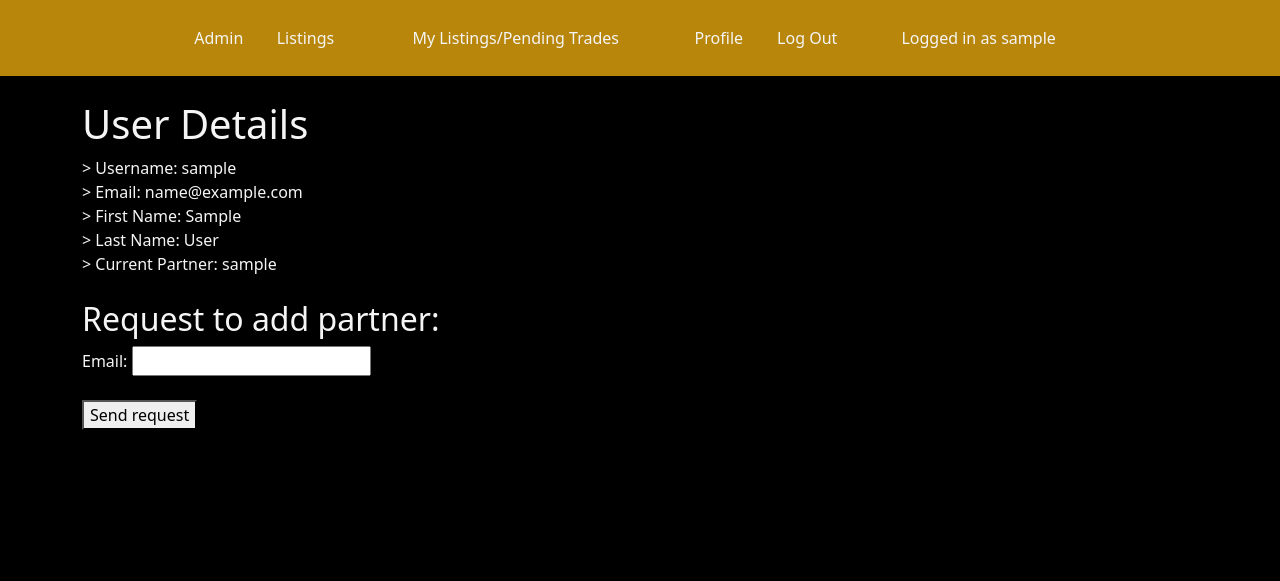
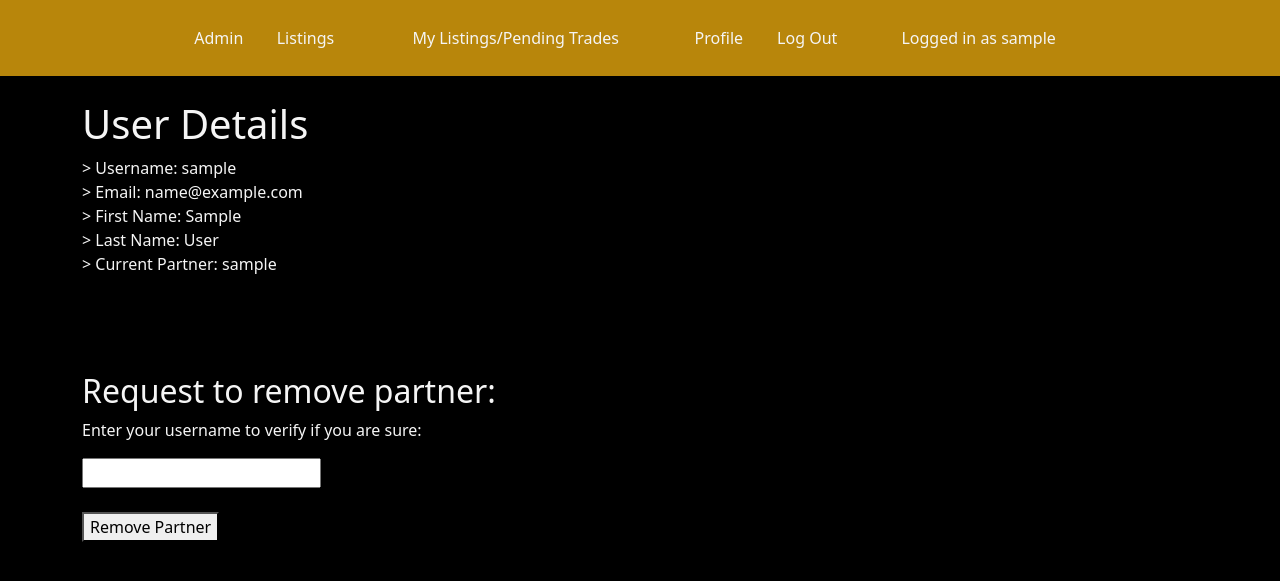
Before and after one commit to L-Husk/CS360Project, a Django app: page /users/profile in a window 1280 px wide. Shown: the top 581 px of the page. Run offline with Django 5.2, Linux system fonts and the light colour scheme; a user stored in the database is signed in; tables that the repository leaves empty hold one stand-in row (values such as "Sample post"); some libraries are stand-ins or nearby versions.

Commit message:
Partners work!! and can be removed

```diff
--- /dev/null
+++ b/listings/templates/listings/test.html
@@ -0,0 +1,5 @@
+{% extends 'layout.html' %}
+
+{% block content %}
+{{teststr}}
+{% endblock %}
--- a/listings/urls.py
+++ b/listings/urls.py
@@ -6,5 +6,6 @@ urlpatterns = [
     path("mylistings", views.user_listings, name="user_listings"),
     path("<int:pid>/details", views.listing_details, name="listing_details"),
     path("form", views.listing_form, name="user_details)"),
-    path("<int:pid>/offer", views.offer_details, name="offer_details")
+    path("<int:pid>/offer", views.offer_details, name="offer_details"),
+	path("test/<str:teststr>", views.test, name="testinginfo")
 ]
--- a/listings/views.py
+++ b/listings/views.py
@@ -86,3 +86,8 @@ def offer_details(request, pid):
 			"form2": form2,
 			"form3": form3}
 	return HttpResponse(template.render(context, request))
+
+def test(request, teststr):
+	template = loader.get_template("listings/test.html")
+	context = {"teststr":teststr}
+	return HttpResponse(template.render(context,request))
--- a/users/forms.py
+++ b/users/forms.py
@@ -1,7 +1,7 @@
 from django import forms
 from django.contrib.auth.models import User
 from django.contrib.auth.forms import UserCreationForm
-from listings.models import PartnerRequest
+from listings.models import PartnerRequest, Profile
 
 class UserForm(UserCreationForm):
     first_name = forms.CharField()
@@ -16,3 +16,6 @@ class SetPartnerForm(forms.ModelForm):
     class Meta:
         model = PartnerRequest
         fields = ['email']
+
+class RemovePartnerForm(forms.Form):
+    name = forms.CharField(label="username",max_length=200)
--- a/users/templates/users/profile.html
+++ b/users/templates/users/profile.html
@@ -22,6 +22,23 @@
 		{% endif %}
 	</div>
 	<br>
+	{% if user.profile.partner %}
+	<br><br><br>
+	<div class="container">
+		<h2> Request to remove partner: </h2>
+		<form method="post">
+			{% csrf_token %}
+			<p>Enter your username to verify if you are sure:</p>
+			{% for f in removeform %}
+			<div class="form-group">
+				{{ f }}
+			</div>
+			{% endfor %}
+			<br>
+			<button type="submit" name="submit_remove">Remove Partner</button>
+		</form>
+	</div>
+	{% else %}
 	<div class="container">
 		<h2> Request to add partner: </h2>
 		<form method="post">
@@ -33,7 +50,8 @@
 		</div>
 		{% endfor %}
 		<br>
-		<button type="submit">Send request</button>
+		<button type="submit" name="submit_add">Send request</button>
 		</form>
 	</div>
+	{% endif %}
 {% endblock %}
--- a/users/views.py
+++ b/users/views.py
@@ -3,9 +3,9 @@ from django.contrib.auth.forms import AuthenticationForm
 from django.contrib.auth import login, logout, authenticate
 from django.http import HttpResponse
 from django.template import loader
-from .forms import UserForm, SetPartnerForm
+from .forms import UserForm, SetPartnerForm, RemovePartnerForm
 from django.contrib.auth.models import User
-from listings.models import PartnerRequest
+from listings.models import PartnerRequest, Profile
 
 # Create your views here.
 def registration_view(request):
@@ -46,30 +46,55 @@ def logout_view(request):
 def profile_details(request):
 	prof = request.user
 	form = SetPartnerForm(request.POST or None)
+	removeform = RemovePartnerForm(request.POST or None)
 	if request.method=='POST':
-		if form.is_valid():
+		if 'submit_add' in request.POST and form.is_valid():
 			obj = form.save(commit=False)
-			obj.inputuser=prof.id
-			obj.save()
+			if PartnerRequest.objects.filter(inputuser=prof.id):
+				req = PartnerRequest.objects.get(inputuser=prof.id)
+				req.email=obj.email
+				if prof.email!=obj.email:
+					req.save()
+			else:
+				obj.inputuser=prof.id
+				if prof.email!=obj.email:
+					obj.save()
 			partner = User.objects.filter(email=obj.email)
 			if partner:
 				p = User.objects.get(email=obj.email)
 				preq = PartnerRequest.objects.filter(inputuser=p.id)
-				if preq: #buncha if-else statements that do nothing
-					#currently, preq returns none even if it shouldn't
-					return redirect("/listings/")
-				else:
-					''
-					#return redirect("/listings/mylistings")
+				if preq: #checks if the user they requested has made a partner request
+					preq = PartnerRequest.objects.get(inputuser=p.id)
+					if preq.email==prof.email:
+						thispartner = Profile.objects.get(user_id=prof.id)
+						thatpartner = Profile.objects.get(user_id=p.id)
+						thispartner.partner_id=p.id
+						thatpartner.partner_id=prof.id
+						thispartner.save()
+						thatpartner.save()
+						thisreq = PartnerRequest.objects.get(inputuser=prof.id)
+						thatreq = PartnerRequest.objects.get(inputuser=p.id)
+						thisreq.delete()
+						thatreq.delete()
+		if 'submit_remove' in request.POST and removeform.is_valid():
+			curr = request.user
+			rmreq = removeform.cleaned_data['name']
+			if rmreq==curr.username:
+				thisprofile = Profile.objects.get(user_id=curr.id)
+				thatprofile = Profile.objects.get(user_id=thisprofile.partner_id)
+				thisprofile.partner_id = None
+				thatprofile.partner_id = None
+				thisprofile.save()
+				thatprofile.save()
 
 
 	if request.user.is_authenticated:
 		curr = request.user
-		pend = PartnerRequest.objects.all()#filter(inputuser=curr.id)
+		pend = PartnerRequest.objects.filter(inputuser=curr.id)
 		if pend:
-			#pend = PartnerRequest.objects.get(inputuser=curr.id)
-			pend = None
+			pend = PartnerRequest.objects.get(inputuser=curr.id)
 		context = {"form": form,
+			 "removeform": removeform,
 			 "pend": pend}
 		template = loader.get_template("users/profile.html")
 		return HttpResponse(template.render(context, request))
```
Also changed, not shown: listings/models.py (line endings or trailing spaces).
